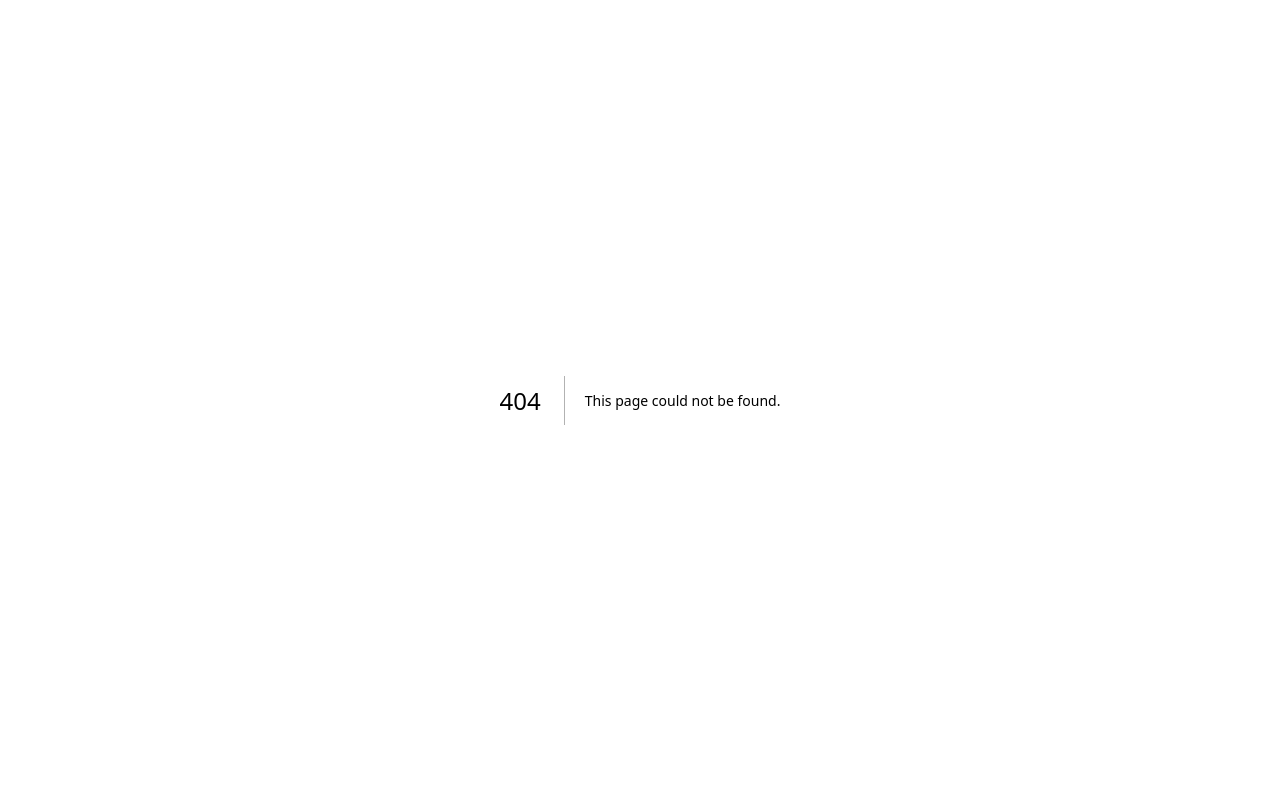
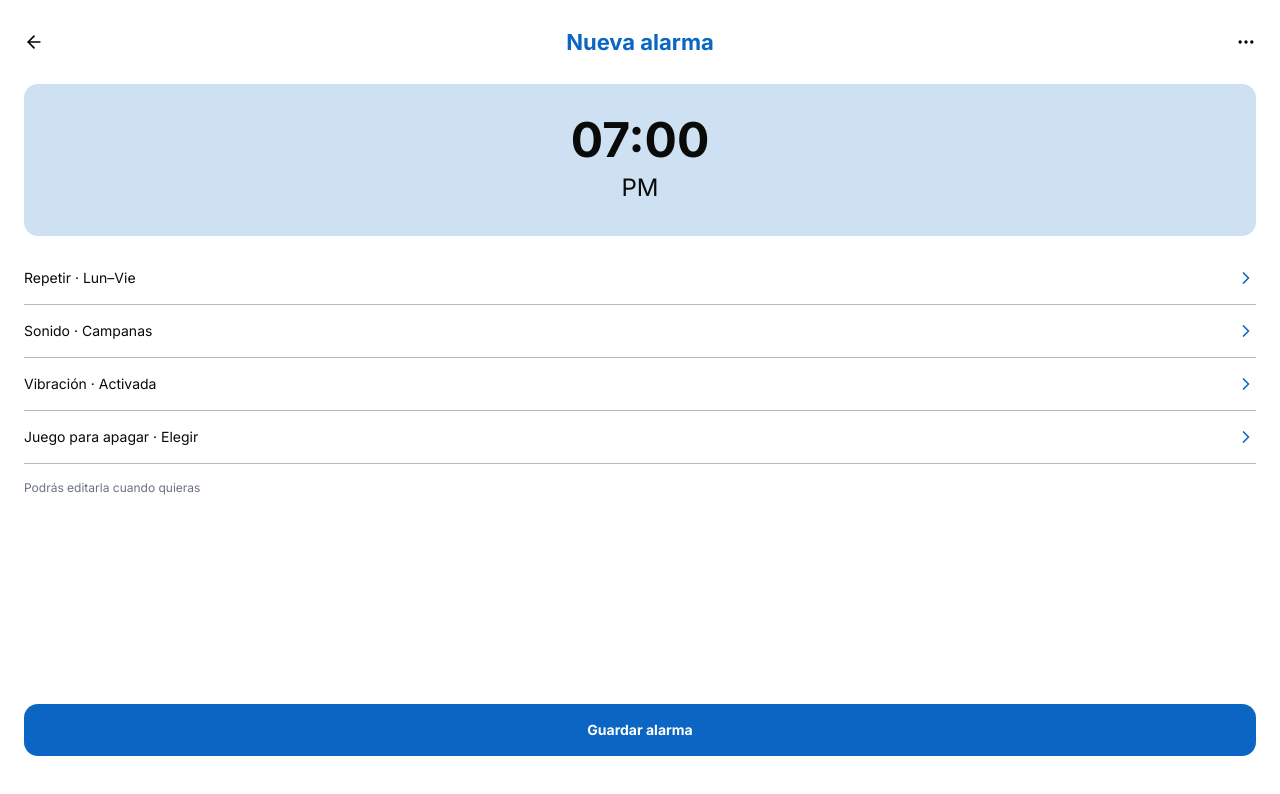
Before and after one commit to CastaDJ/app-alarma, a Next.js app: page /alarms/new in a window 1280 px wide. Before the commit this address had no page. Shown: the top 794 px of the page. Built offline with nearby package versions, Linux system fonts and the light colour scheme.

Commit message:
feat: add new alarm page with time picker and alarm options
Add alarms context persisted in local storage and a shared time formatter.

```diff
--- /dev/null
+++ b/src/app/alarms/_components/option-row.tsx
@@ -0,0 +1,50 @@
+"use client";
+
+import {
+  DropdownMenu,
+  DropdownMenuContent,
+  DropdownMenuRadioGroup,
+  DropdownMenuRadioItem,
+  DropdownMenuTrigger,
+} from "@/components/ui/dropdown-menu";
+import { ChevronRight } from "lucide-react";
+
+type Option = { value: string; label: string };
+
+export function OptionRow({
+  label,
+  value,
+  display,
+  options,
+  onChange,
+}: {
+  label: string;
+  value: string;
+  display: string;
+  options: Option[];
+  onChange: (value: string) => void;
+}) {
+  return (
+    <DropdownMenu>
+      <DropdownMenuTrigger
+        render={
+          <button className="w-full flex items-center justify-between py-4 border-b border-solid border-hard-gray text-sm text-left cursor-pointer active:bg-[#EFEFEC]">
+            <span>
+              {label} · {display}
+            </span>
+            <ChevronRight className="size-5 text-primary-50" />
+          </button>
+        }
+      />
+      <DropdownMenuContent align="end" className="w-auto min-w-40">
+        <DropdownMenuRadioGroup value={value} onValueChange={onChange}>
+          {options.map((option) => (
+            <DropdownMenuRadioItem key={option.value} value={option.value}>
+              {option.label}
+            </DropdownMenuRadioItem>
+          ))}
+        </DropdownMenuRadioGroup>
+      </DropdownMenuContent>
+    </DropdownMenu>
+  );
+}
--- /dev/null
+++ b/src/app/alarms/_data.ts
@@ -0,0 +1,18 @@
+import { games } from "../games/_data";
+
+export const repeatOptions = [
+  "Lun–Vie",
+  "Todos los días",
+  "Fines de semana",
+  "Una vez",
+];
+
+export const soundOptions = ["Campanas", "Radar", "Suave", "Clásica"];
+
+export const gameOptions = Object.entries(games)
+  .filter(([key]) => key !== "rulette")
+  .map(([key, game]) => ({ value: key, label: game.name }));
+
+export function gameLabel(game: string | null) {
+  return game ? games[game].name : "Aleatorio";
+}
--- /dev/null
+++ b/src/app/alarms/new/page.tsx
@@ -0,0 +1,134 @@
+"use client";
+
+import {
+  DropdownMenu,
+  DropdownMenuContent,
+  DropdownMenuItem,
+  DropdownMenuTrigger,
+} from "@/components/ui/dropdown-menu";
+import { useAlarmsContext } from "@/context/alarms-context";
+import { formatTime } from "@/lib/time";
+import { ArrowLeft, Ellipsis } from "lucide-react";
+import Link from "next/link";
+import { useRouter } from "next/navigation";
+import { useState } from "react";
+import { OptionRow } from "../_components/option-row";
+import {
+  gameLabel,
+  gameOptions,
+  repeatOptions,
+  soundOptions,
+} from "../_data";
+
+const toOptions = (values: string[]) =>
+  values.map((value) => ({ value, label: value }));
+
+export default function NewAlarmPage() {
+  const router = useRouter();
+  const { addAlarm } = useAlarmsContext();
+  const [time, setTime] = useState("19:00");
+  const [repeat, setRepeat] = useState(repeatOptions[0]);
+  const [sound, setSound] = useState(soundOptions[0]);
+  const [vibration, setVibration] = useState(true);
+  const [game, setGame] = useState<string | null>(null);
+
+  const formatted = formatTime(time);
+
+  function handleSave() {
+    addAlarm({ time, repeat, sound, vibration, game });
+    router.push("/");
+  }
+
+  return (
+    <>
+      <header className="w-full relative p-6 font-bold flex items-center justify-between">
+        <Link
+          href="/"
+          aria-label="Volver"
+          className="p-2 -ml-2 text-black hover:bg-[#C0C0C0] active:bg-[#A0A0A0] rounded-lg"
+        >
+          <ArrowLeft className="size-5" />
+        </Link>
+        <h1 className="text-[22px] text-primary-50 text-center">
+          Nueva alarma
+        </h1>
+        <DropdownMenu>
+          <DropdownMenuTrigger
+            render={
+              <button className="p-2 -mr-2 text-black hover:bg-[#C0C0C0] active:bg-[#A0A0A0] rounded-lg">
+                <Ellipsis className="size-5" />
+              </button>
+            }
+          />
+          <DropdownMenuContent align="end" className="w-auto">
+            <DropdownMenuItem>
+              <Link href="/">Descartar alarma</Link>
+            </DropdownMenuItem>
+          </DropdownMenuContent>
+        </DropdownMenu>
+      </header>
+
+      <main className="pb-6 px-6 flex flex-col items-center flex-1">
+        <label className="relative w-full rounded-[14px] bg-primary-100/40 py-8 flex flex-col items-center gap-2 cursor-pointer">
+          <span className="font-bold text-5xl">{formatted.time}</span>
+          <span className="text-2xl">{formatted.period}</span>
+          <input
+            type="time"
+            value={time}
+            onChange={(event) => event.target.value && setTime(event.target.value)}
+            onClick={(event) => event.currentTarget.showPicker?.()}
+            aria-label="Hora de la alarma"
+            className="absolute inset-0 opacity-0 cursor-pointer"
+          />
+        </label>
+
+        <section className="w-full mt-4">
+          <OptionRow
+            label="Repetir"
+            value={repeat}
+            display={repeat}
+            options={toOptions(repeatOptions)}
+            onChange={setRepeat}
+          />
+          <OptionRow
+            label="Sonido"
+            value={sound}
+            display={sound}
+            options={toOptions(soundOptions)}
+            onChange={setSound}
+          />
+          <OptionRow
+            label="Vibración"
+            value={vibration ? "on" : "off"}
+            display={vibration ? "Activada" : "Desactivada"}
+            options={[
+              { value: "on", label: "Activada" },
+              { value: "off", label: "Desactivada" },
+            ]}
+            onChange={(value) => setVibration(value === "on")}
+          />
+          <OptionRow
+            label="Juego para apagar"
+            value={game ?? "random"}
+            display={game ? gameLabel(game) : "Elegir"}
+            options={[{ value: "random", label: "Aleatorio" }, ...gameOptions]}
+            onChange={(value) => setGame(value === "random" ? null : value)}
+          />
+        </section>
+
+        <p className="text-xs text-gray-500 self-start mt-4">
+          Podrás editarla cuando quieras
+        </p>
+
+        <div className="flex-1" />
+
+        <button
+          onClick={handleSave}
+          className="mt-6 mb-5 px-4 py-4 bg-primary-50 w-full text-white font-bold text-sm rounded-[14px] cursor-pointer hover:bg-primary-100 active:bg-primary-200"
+        >
+          Guardar alarma
+        </button>
+      </main>
+    </>
+  );
+}
--- a/src/app/layout.tsx
+++ b/src/app/layout.tsx
@@ -3,6 +3,7 @@ import { Inter } from "next/font/google";
 import "./globals.css";
 import { cn } from "@/lib/utils";
 import { TimerContext } from "@/context/timer-context";
+import { AlarmsContext } from "@/context/alarms-context";
 
 const inter = Inter({
   variable: "--font-inter",
@@ -21,7 +22,9 @@ export default function RootLayout({ children }: LayoutProps<"/">) {
       suppressHydrationWarning
     >
       <body className="min-h-full flex flex-col">
-        <TimerContext>{children}</TimerContext>
+        <AlarmsContext>
+          <TimerContext>{children}</TimerContext>
+        </AlarmsContext>
       </body>
     </html>
   );
--- /dev/null
+++ b/src/context/alarms-context.tsx
@@ -0,0 +1,76 @@
+"use client";
+import {
+  createContext,
+  useContext,
+  useEffect,
+  useState,
+  PropsWithChildren,
+} from "react";
+
+export type Alarm = {
+  id: string;
+  time: string;
+  repeat: string;
+  sound: string;
+  vibration: boolean;
+  game: string | null;
+  active: boolean;
+};
+
+const STORAGE_KEY = "alarms";
+
+const AlarmsContextR = createContext<{
+  alarms: Alarm[];
+  addAlarm: (alarm: Omit<Alarm, "id" | "active">) => void;
+  toggleAlarm: (id: string) => void;
+} | null>(null);
+
+export function AlarmsContext({ children }: PropsWithChildren) {
+  const [alarms, setAlarms] = useState<Alarm[]>([]);
+  const [loaded, setLoaded] = useState(false);
+
+  useEffect(() => {
+    try {
+      const stored = localStorage.getItem(STORAGE_KEY);
+      // eslint-disable-next-line react-hooks/set-state-in-effect
+      if (stored) setAlarms(JSON.parse(stored));
+    } catch {}
+    setLoaded(true);
+  }, []);
+
+  useEffect(() => {
+    if (!loaded) return;
+    try {
+      localStorage.setItem(STORAGE_KEY, JSON.stringify(alarms));
+    } catch {}
+  }, [alarms, loaded]);
+
+  function addAlarm(alarm: Omit<Alarm, "id" | "active">) {
+    setAlarms((prev) => [
+      ...prev,
+      { ...alarm, id: Date.now().toString(), active: true },
+    ]);
+  }
+
+  function toggleAlarm(id: string) {
+    setAlarms((prev) =>
+      prev.map((alarm) =>
+        alarm.id === id ? { ...alarm, active: !alarm.active } : alarm,
+      ),
+    );
+  }
+
+  return (
+    <AlarmsContextR.Provider value={{ alarms, addAlarm, toggleAlarm }}>
+      {children}
+    </AlarmsContextR.Provider>
+  );
+}
+
+export function useAlarmsContext() {
+  const context = useContext(AlarmsContextR);
+  if (!context) {
+    throw new Error("useAlarmsContext must be used within an AlarmsContext");
+  }
+  return context;
+}
--- /dev/null
+++ b/src/lib/time.ts
@@ -0,0 +1,12 @@
+export function formatTime(time: string) {
+  const [hours, minutes] = time.split(":").map(Number);
+  const period = hours >= 12 ? "PM" : "AM";
+  const displayHours = hours % 12 || 12;
+
+  return {
+    time: `${displayHours.toString().padStart(2, "0")}:${minutes
+      .toString()
+      .padStart(2, "0")}`,
+    period,
+  };
+}
```
